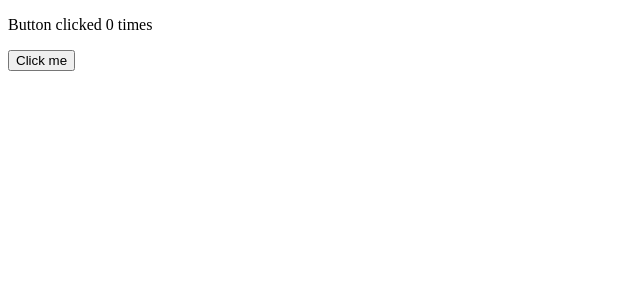
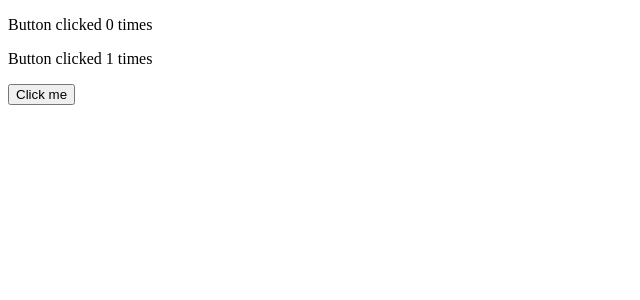
Before and after one commit to acciojob/button-counter-Riyakhilari, a React app: page / in a window 1280 px wide. Shown: the top 300 px of the page, without its empty margins (0-640 px from the left). Built offline with nearby package versions, Linux system fonts and the light colour scheme.

Commit message:
Update App.js

```diff
--- a/src/components/App.js
+++ b/src/components/App.js
@@ -8,6 +8,7 @@ function App() {
     <div>
         {/* Do not remove the main div */}
     <p>Button clicked 0 times</p>
+   <p> Button clicked 1 times</p>
       <button onClick={() => setCount(count + 1)}>Click me</button>
     </div>
   )
```
